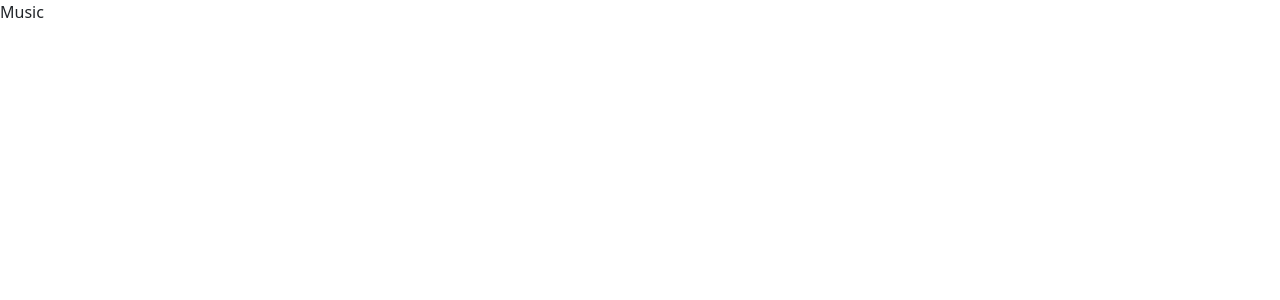
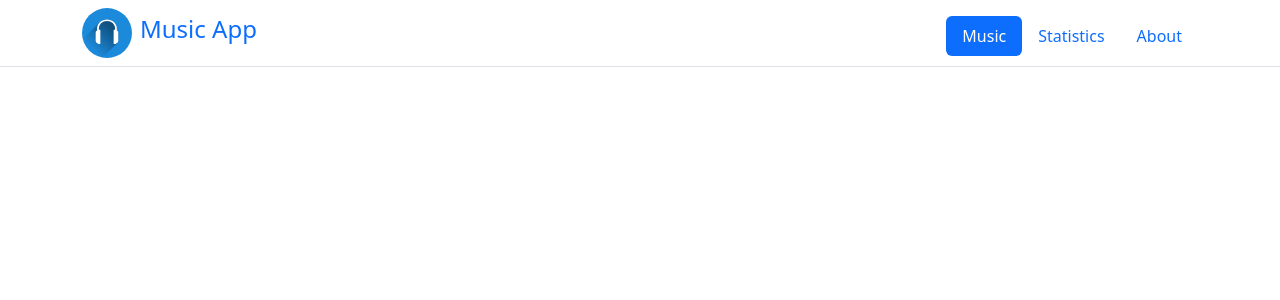
Before and after one commit to suraffy/suraffy-music-app, a React (Vite) app: page / in a window 1280 px wide. Shown: the top 300 px of the page. Built offline with nearby package versions, Linux system fonts and the light colour scheme.

Commit message:
Build a Header component

```diff
--- /dev/null
+++ b/src/components/Header.tsx
@@ -0,0 +1,37 @@
+import HeadPhoneSVG from "../assets/headphone.svg";
+
+const Header = () => {
+  return (
+    <div className="border-bottom py-2 mb-4">
+      <header className="container d-flex flex-wrap justify-content-center">
+        <a
+          href="/"
+          className="d-flex align-items-center mb-3 mb-md-0 me-md-auto text-dark text-decoration-none"
+        >
+          <img src={HeadPhoneSVG} alt="" height={"50px"} />
+          <span className="fs-4 px-2 h1 text-primary">Music App</span>
+        </a>
+
+        <ul className="nav nav-pills pt-2">
+          <li className="nav-item">
+            <a href="#" className="nav-link active" aria-current="page">
+              Music
+            </a>
+          </li>
+          <li className="nav-item">
+            <a href="#" className="nav-link">
+              Statistics
+            </a>
+          </li>
+          <li className="nav-item">
+            <a href="#" className="nav-link">
+              About
+            </a>
+          </li>
+        </ul>
+      </header>
+    </div>
+  );
+};
+
+export default Header;
--- a/src/pages/Music.tsx
+++ b/src/pages/Music.tsx
@@ -1,5 +1,11 @@
+import Header from "../components/Header";
+
 const Music = () => {
-  return <div>Music</div>;
+  return (
+    <div>
+      <Header />
+    </div>
+  );
 };
 
 export default Music;
```
Also changed, not shown: src/assets/headphone.svg (added).
